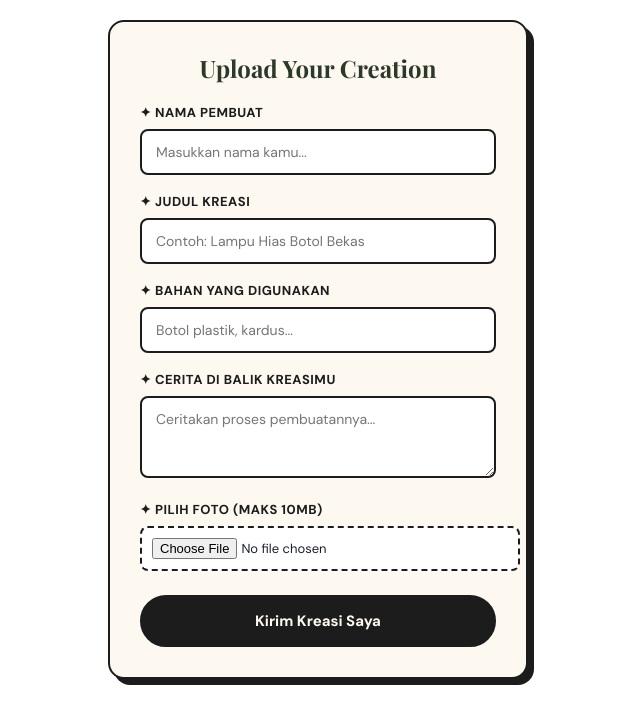
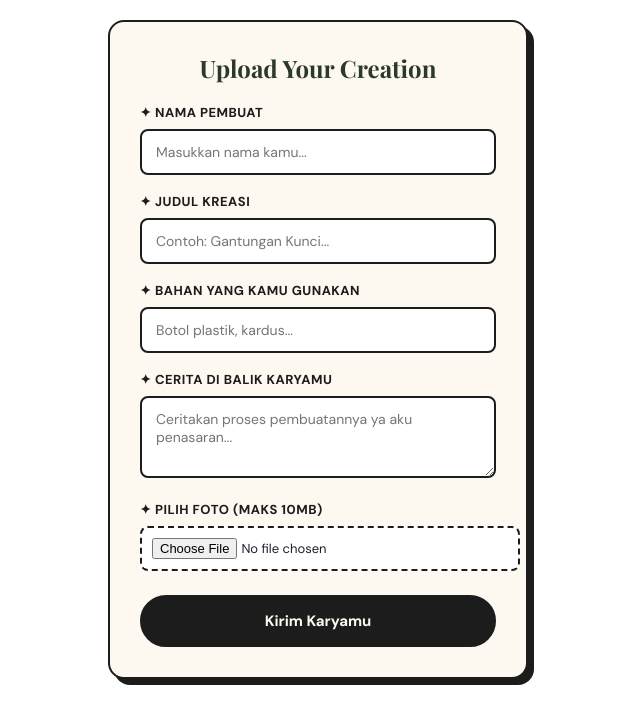
Before and after one commit to NSI130/form-recycle, a plain HTML site: page index.html in a window 1280 px wide. Shown: the whole page, without its empty margins (322-962 px from the left). Drawn offline with nearby package versions, Linux system fonts and the light colour scheme; a web font is replaced by a local one.

Commit message:
Update form title and labels in index.html

```diff
--- a/index.html
+++ b/index.html
@@ -3,7 +3,7 @@
 <head>
   <meta charset="UTF-8">
   <meta name="viewport" content="width=device-width, initial-scale=1.0">
-  <title>Form Upload Kreasi - REBLOOM</title>
+  <title>Kirim Kreasi Kamu</title>
   <style>
     @import url('https://fonts.googleapis.com/css2?family=DM+Sans:wght@400;500;700&family=Playfair+Display:ital,wght@0,700;1,400&display=swap');
 
@@ -129,19 +129,19 @@
     <input type="text" name="nama" placeholder="Masukkan nama kamu..." required>
 
     <label>✦ Judul Kreasi</label>
-    <input type="text" name="judul" placeholder="Contoh: Lampu Hias Botol Bekas" required>
+    <input type="text" name="judul" placeholder="Contoh: Gantungan Kunci..." required>
 
-    <label>✦ Bahan yang Digunakan</label>
+    <label>✦ Bahan yang kamu gunakan</label>
     <input type="text" name="bahan" placeholder="Botol plastik, kardus..." required>
 
-    <label>✦ Cerita di Balik Kreasimu</label>
-    <textarea name="cerita" rows="3" placeholder="Ceritakan proses pembuatannya..." required></textarea>
+    <label>✦ Cerita di Balik Karyamu</label>
+    <textarea name="cerita" rows="3" placeholder="Ceritakan proses pembuatannya ya aku penasaran..." required></textarea>
 
     <label>✦ Pilih Foto (Maks 10MB)</label>
     <input type="file" name="foto" accept="image/*" required>
 
-    <button type="submit" id="submitBtn">Kirim Kreasi Saya</button>
-    <p class="loading" id="loadingText">⏳ Sedang mengunggah karya...</p>
+    <button type="submit" id="submitBtn">Kirim Karyamu</button>
+    <p class="loading" id="loadingText">⏳ Sedang mengunggah karya......</p>
   </form>
 
   <script>
```
